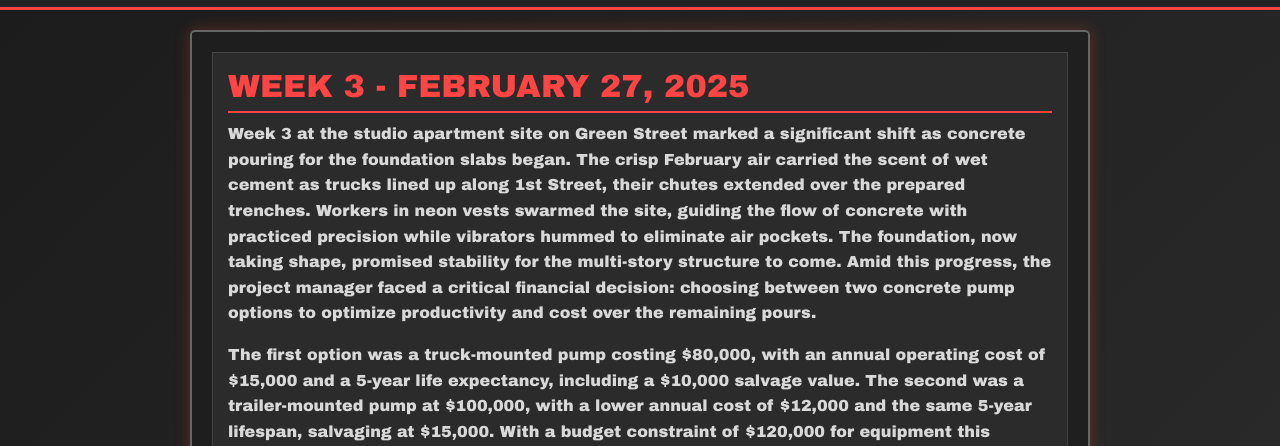
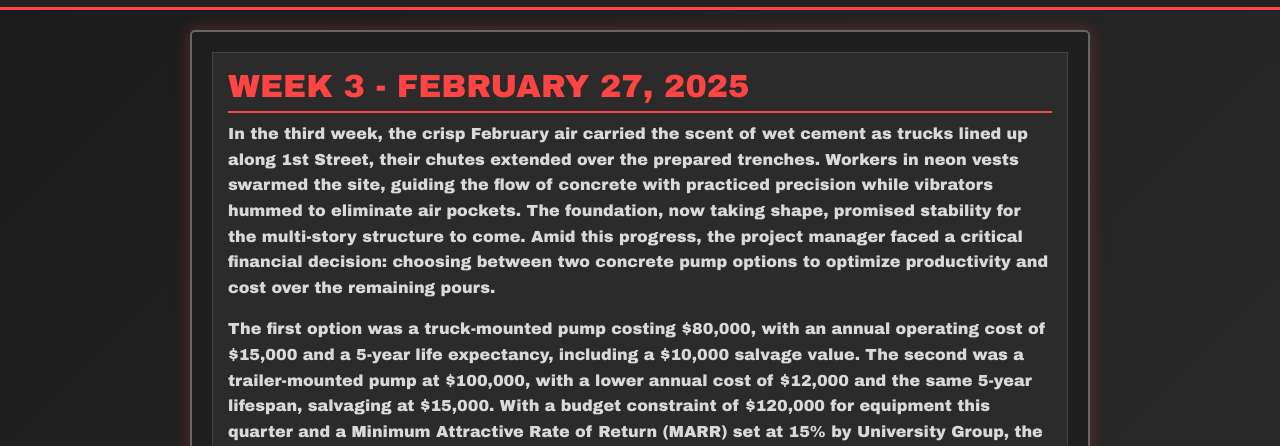
Before and after one commit to Klasllani/CEE420KAsllani, a plain HTML site: page week3.html in a window 1280 px wide. Shown: the part 267-713 px from the top of the page. Drawn offline with nearby package versions, Linux system fonts and the light colour scheme.

Commit message:
Update week3.html

```diff
--- a/week3.html
+++ b/week3.html
@@ -31,7 +31,7 @@
     <div class="container">
         <div class="entry" id="week3">
             <h2>Week 3 - February 27, 2025</h2>
-            <p>Week 3 at the studio apartment site on Green Street marked a significant shift as concrete pouring for the foundation slabs began. The crisp February air carried the scent of wet cement as trucks lined up along 1st Street, their chutes extended over the prepared trenches. Workers in neon vests swarmed the site, guiding the flow of concrete with practiced precision while vibrators hummed to eliminate air pockets. The foundation, now taking shape, promised stability for the multi-story structure to come. Amid this progress, the project manager faced a critical financial decision: choosing between two concrete pump options to optimize productivity and cost over the remaining pours.</p>
+            <p>In the third week, the crisp February air carried the scent of wet cement as trucks lined up along 1st Street, their chutes extended over the prepared trenches. Workers in neon vests swarmed the site, guiding the flow of concrete with practiced precision while vibrators hummed to eliminate air pockets. The foundation, now taking shape, promised stability for the multi-story structure to come. Amid this progress, the project manager faced a critical financial decision: choosing between two concrete pump options to optimize productivity and cost over the remaining pours.</p>
 
             <p>The first option was a truck-mounted pump costing $80,000, with an annual operating cost of $15,000 and a 5-year life expectancy, including a $10,000 salvage value. The second was a trailer-mounted pump at $100,000, with a lower annual cost of $12,000 and the same 5-year lifespan, salvaging at $15,000. With a budget constraint of $120,000 for equipment this quarter and a Minimum Attractive Rate of Return (MARR) set at 15% by University Group, the decision required careful analysis. These were mutually exclusive alternatives—only one pump could be purchased due to operational needs and budget limits. The ‘do nothing’ option was infeasible, as manual pouring would delay the Fall 2025 opening, reducing productivity and increasing labor costs.</p>
 
```
